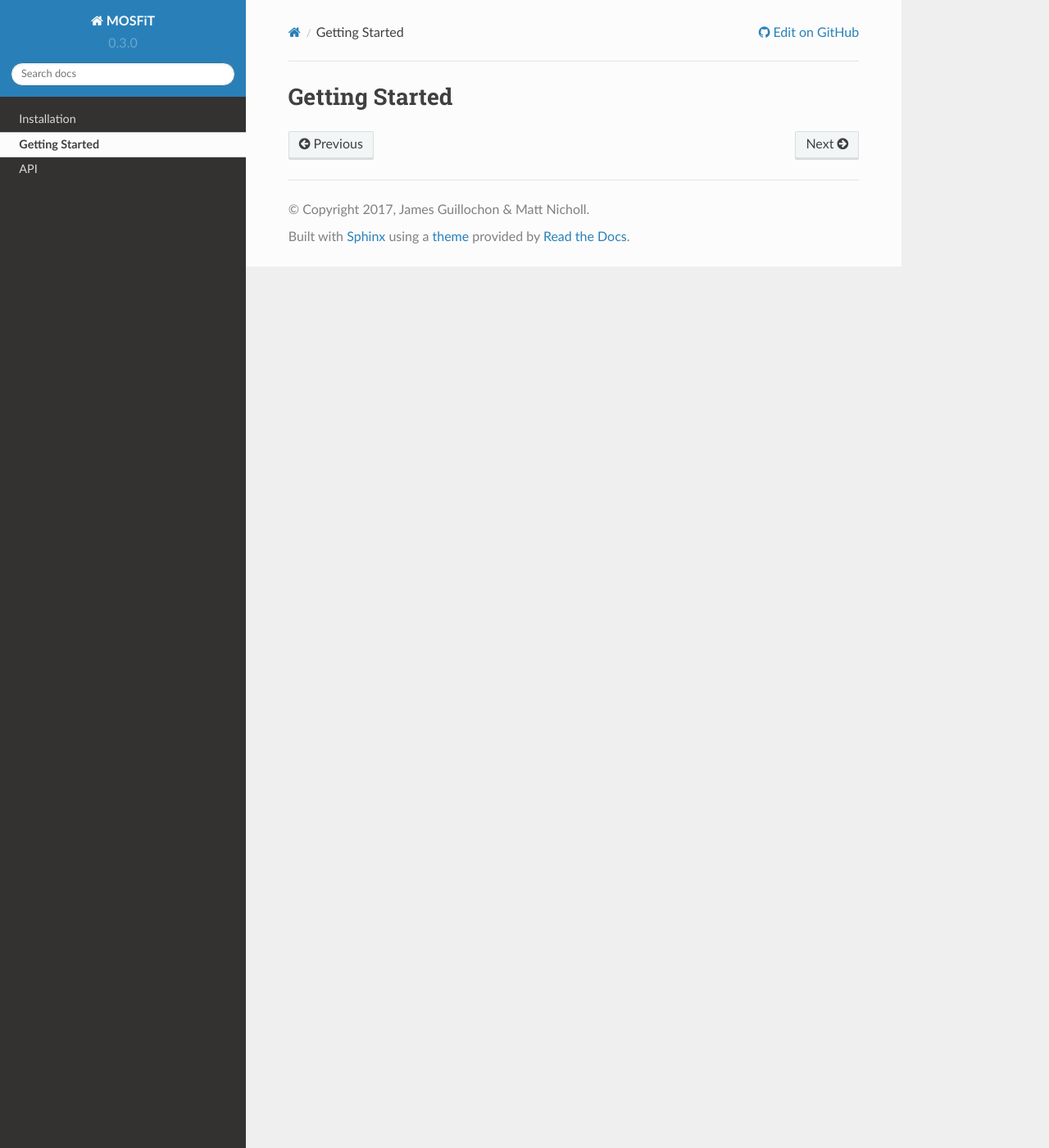
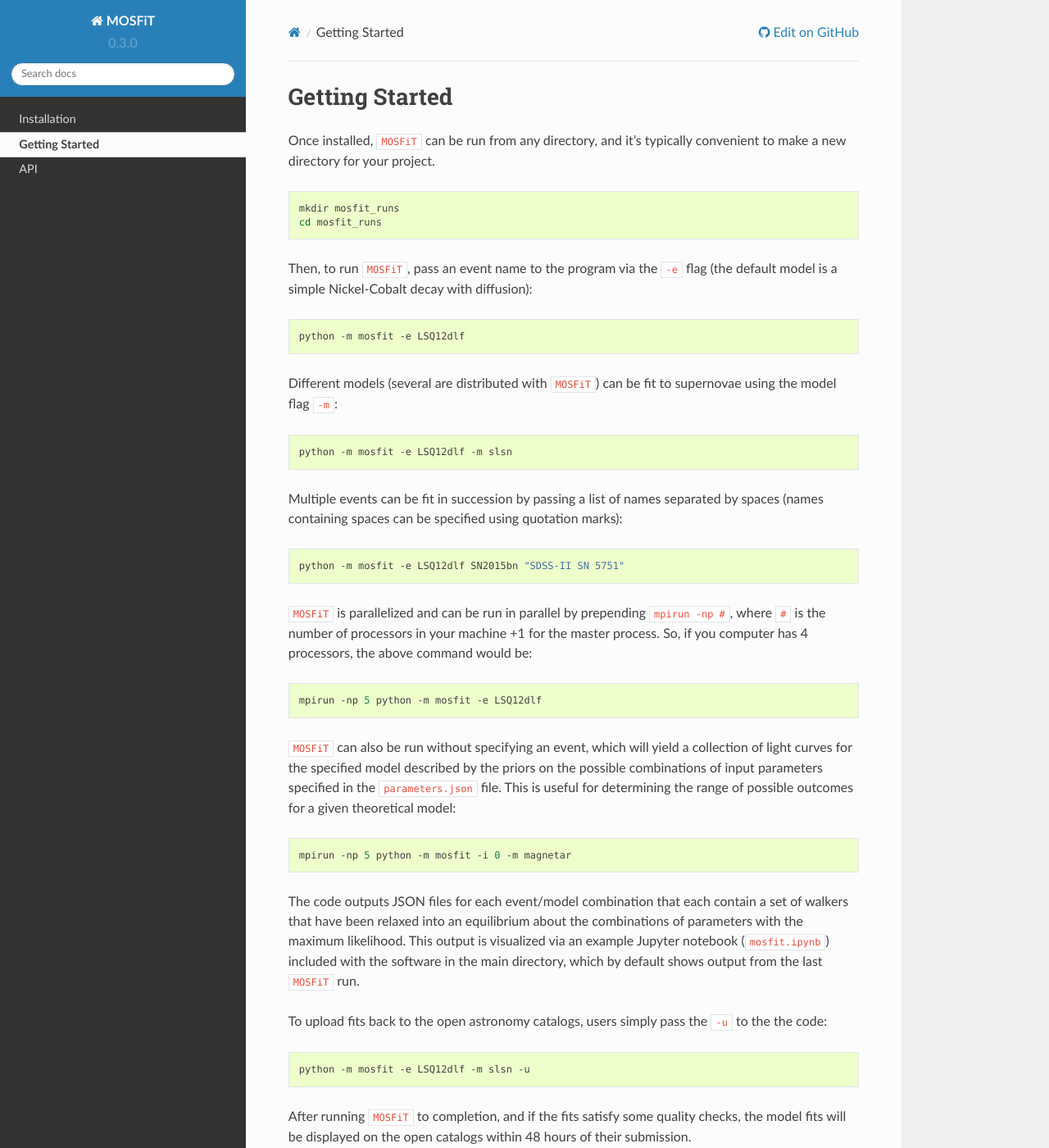
Before and after one commit to guillochon/MOSFiT, a Sphinx documentation site: the page built from docs/getting_started.rst, in a window 1280 px wide and 1400 px high. Shown: the whole window at 82% size. Built offline with Sphinx 7.4.7 and the Read the Docs theme 2.0.0, drawn with Linux system fonts in a browser that asks for light colours.

Commit message:
DOCS: Moved getting started guide to docs

```diff
--- a/docs/getting_started.rst
+++ b/docs/getting_started.rst
@@ -1,3 +1,71 @@
 Getting Started
 ===============
 .. toctree::
+
+Once installed, ``MOSFiT`` can be run from any directory, and it's
+typically convenient to make a new directory for your project.
+
+.. code:: bash
+
+    mkdir mosfit_runs
+    cd mosfit_runs
+
+Then, to run ``MOSFiT``, pass an event name to the program via the
+``-e`` flag (the default model is a simple Nickel-Cobalt decay with
+diffusion):
+
+.. code:: bash
+
+    python -m mosfit -e LSQ12dlf
+
+Different models (several are distributed with ``MOSFiT``) can be fit to
+supernovae using the model flag ``-m``:
+
+.. code:: bash
+
+    python -m mosfit -e LSQ12dlf -m slsn
+
+Multiple events can be fit in succession by passing a list of names
+separated by spaces (names containing spaces can be specified using
+quotation marks):
+
+.. code:: bash
+
+    python -m mosfit -e LSQ12dlf SN2015bn "SDSS-II SN 5751"
+
+``MOSFiT`` is parallelized and can be run in parallel by prepending
+``mpirun -np #``, where ``#`` is the number of processors in your
+machine +1 for the master process. So, if you computer has 4 processors,
+the above command would be:
+
+.. code:: bash
+
+    mpirun -np 5 python -m mosfit -e LSQ12dlf
+
+``MOSFiT`` can also be run without specifying an event, which will yield
+a collection of light curves for the specified model described by the
+priors on the possible combinations of input parameters specified in the
+``parameters.json`` file. This is useful for determining the range of
+possible outcomes for a given theoretical model:
+
+.. code:: bash
+
+    mpirun -np 5 python -m mosfit -i 0 -m magnetar
+
+The code outputs JSON files for each event/model combination that each
+contain a set of walkers that have been relaxed into an equilibrium
+about the combinations of parameters with the maximum likelihood. This
+output is visualized via an example Jupyter notebook (``mosfit.ipynb``)
+included with the software in the main directory, which by default shows
+output from the last ``MOSFiT`` run.
+
+To upload fits back to the open astronomy catalogs, users simply pass
+the ``-u`` to the the code:
+
+.. code:: bash
+
+    python -m mosfit -e LSQ12dlf -m slsn -u
+
+After running ``MOSFiT`` to completion, and if the fits satisfy some
+quality checks, the model fits will be displayed on the open catalogs
+within 48 hours of their submission.
```
Also changed, not shown: 2 other files.
